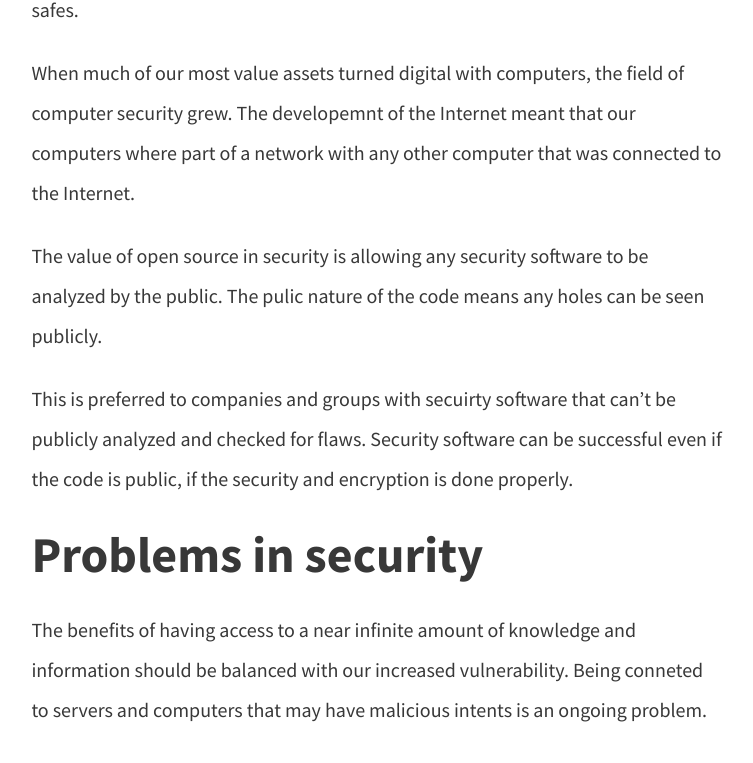
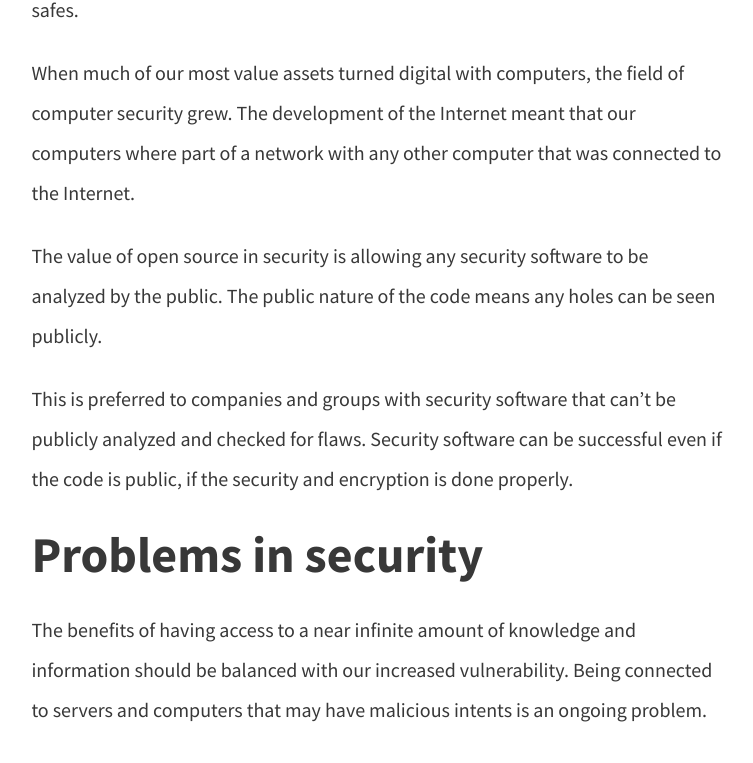
Before and after one commit to pippinlee/open-journalism-project, a Jekyll site: the page built from security.md, in a window 1280 px wide and 1400 px high, scrolled down 919 px. Shown: the part 200-963 px from the top of the window, without its empty margins (263-1016 px from the left). Built offline with Jekyll 4.4.1, drawn with Linux system fonts in a browser that asks for light colours; nearby versions of some CDN libraries; some of the changed text lies outside the part shown.

```diff
--- a/security.md
+++ b/security.md
@@ -22,15 +22,15 @@
 
 Security used to be seen in how we held out most valuable assets, in vaults and safes.
 
-When much of our most value assets turned digital with computers, the field of computer security grew. The developemnt of the Internet meant that our computers where part of a network with any other computer that was connected to the Internet.
+When much of our most value assets turned digital with computers, the field of computer security grew. The development of the Internet meant that our computers where part of a network with any other computer that was connected to the Internet.
 
-The value of open source in security is allowing any security software to be analyzed by the public. The pulic nature of the code means any holes can be seen publicly.
+The value of open source in security is allowing any security software to be analyzed by the public. The public nature of the code means any holes can be seen publicly.
 
-This is preferred to companies and groups with secuirty software that can't be publicly analyzed and checked for flaws. Security software can be successful even if the code is public, if the security and encryption is done properly.
+This is preferred to companies and groups with security software that can't be publicly analyzed and checked for flaws. Security software can be successful even if the code is public, if the security and encryption is done properly.
 
 <h1 id="pis">Problems in security</h1>
 
-The benefits of having access to a near infinite amount of knowledge and information should be balanced with our increased vulnerability. Being conneted to servers and computers that may have malicious intents is an ongoing problem.
+The benefits of having access to a near infinite amount of knowledge and information should be balanced with our increased vulnerability. Being connected to servers and computers that may have malicious intents is an ongoing problem.
 
 The world's population will only become more literate with respect to using computers, but that also means more potential individuals leading attacks to steal information or attacking big target systems.
 
@@ -66,7 +66,7 @@
 
 **SecureDrop**
 
-Securedrop is a lot like Dropbox, but for those who want a bit more attention to security. It was developed to allow whistleblowers to submit anonymized material to a specific organizations. A few news organization now have their own SecureDrop system to allow for secure submitting information and stories.
+SecureDrop is a lot like Dropbox, but for those who want a bit more attention to security. It was developed to allow whistleblowers to submit anonymized material to a specific organizations. A few news organization now have their own SecureDrop system to allow for secure submitting information and stories.
 
 ![securedrop]( {{ site.baseurl }}/img/security/securedrop.png)
 
```
Also changed, not shown: other parts of security.md (+5 -5 lines), command-line.md (+1 -1 lines), media.md (+1 -1 lines), open-source.md (+1 -1 lines), README.md.
